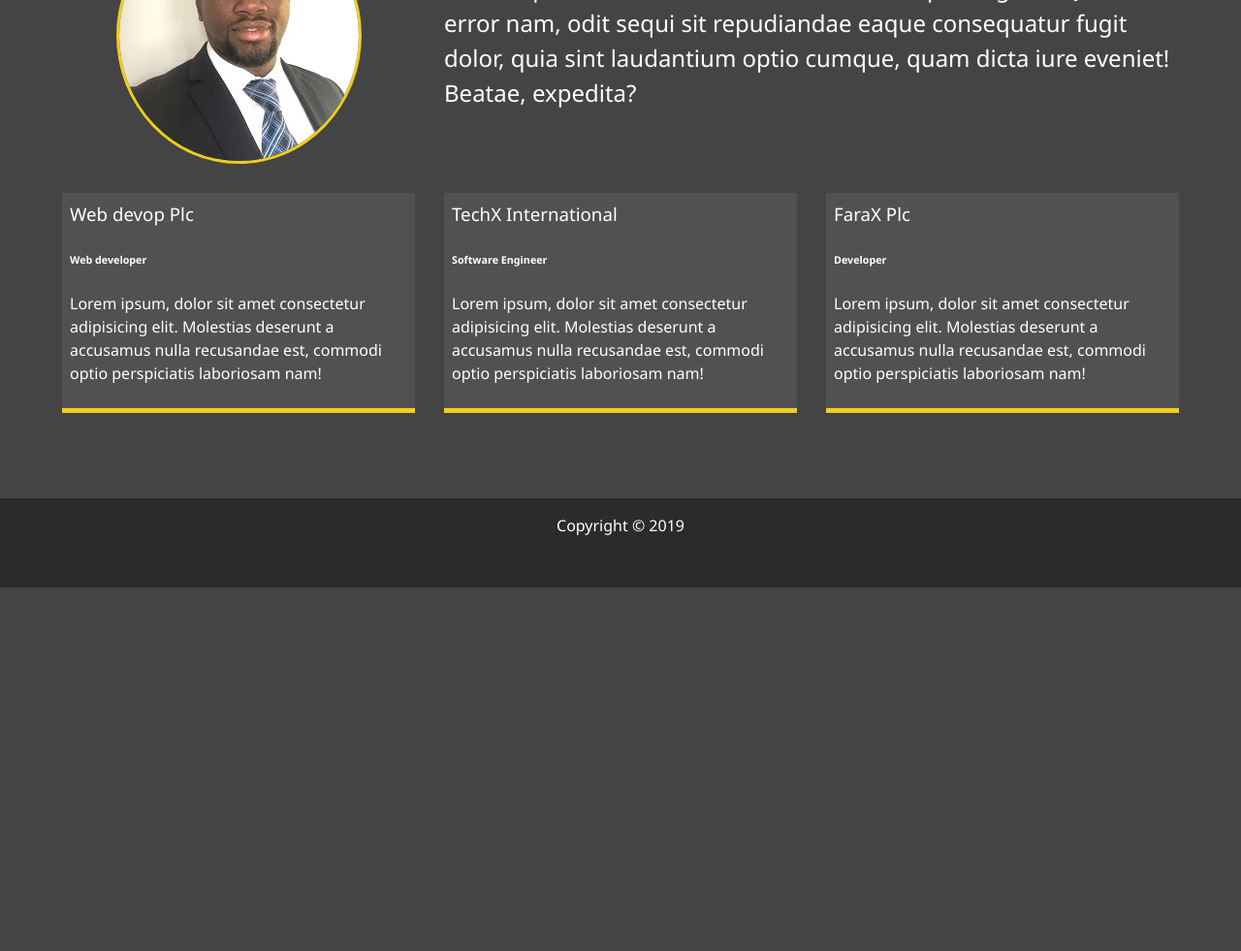
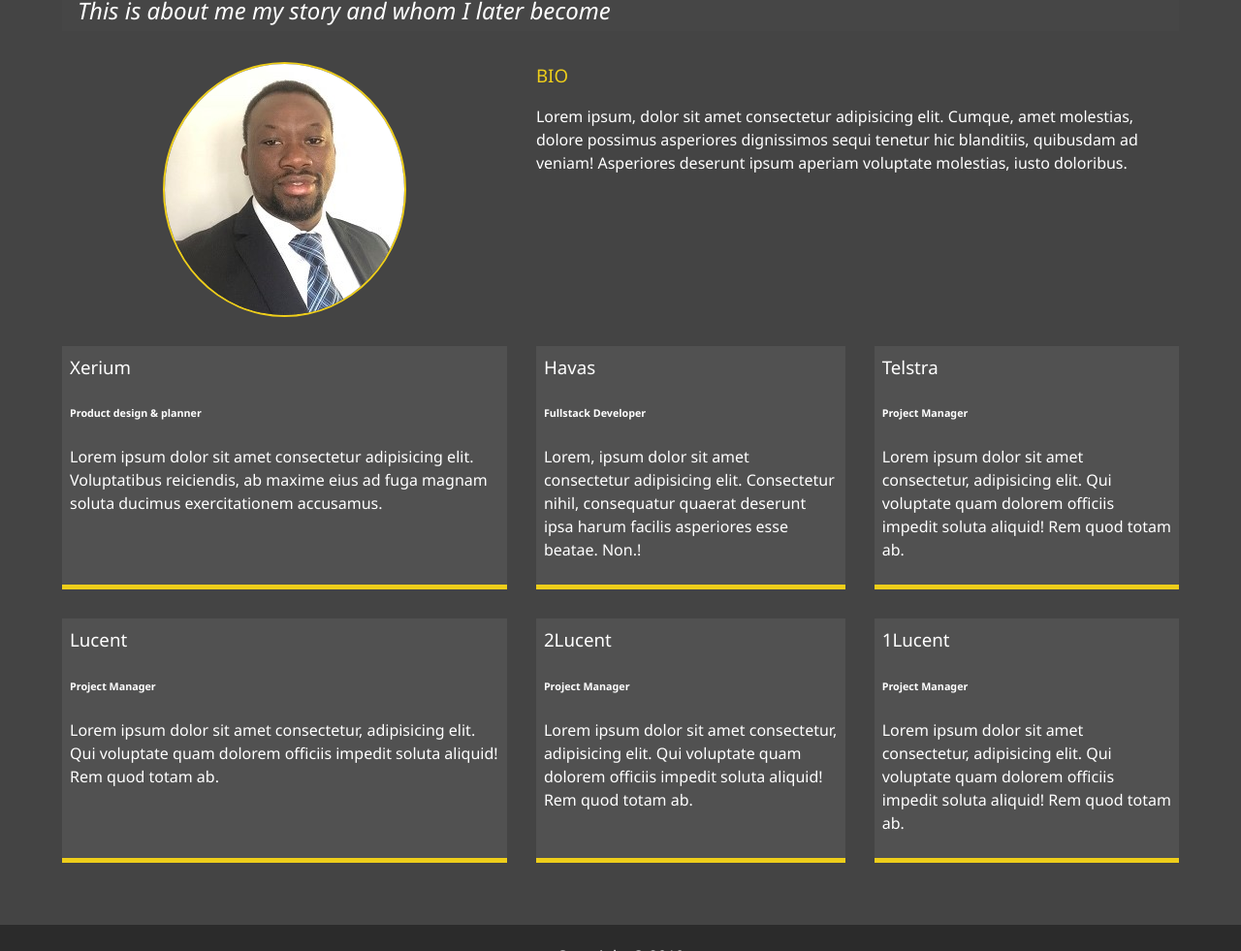
Before and after one commit to Owenorons/portfolio, a website: page dist/about.html in a window 1280 px wide. Shown: the part 354-1335 px from the top of the page at 97% size. Before the commit the page ends 960 px from the top, so only its background shows below. Drawn offline with Linux system fonts and the light colour scheme.

Commit message:
modify about page added more flex grid

```diff
--- a/scss/_mobile.scss
+++ b/scss/_mobile.scss
@@ -52,7 +52,10 @@ ul.menu-nav, div.menu-branding{
     'bio'
     'job1'
     'job2'
-    'job3';
+    'job3'
+    'job4'
+    'job5'
+    'job6';
 
     grid-template-columns: 1fr;
 }
--- a/scss/main.scss
+++ b/scss/main.scss
@@ -31,6 +31,8 @@ h1,h2, h3{
     &.sm-heading{
         margin-bottom: 2rem;
         padding:0.2rem 1rem;
+        font-weight: 300;
+        font-style: italic;
         background: rgba(lighten($primary-color, $amount: 2), 0.5);
     }
 }
@@ -52,8 +54,8 @@ header{
 
 main{
     padding: 4rem;
-    //height: 100%;
-    height: calc(100vh - 60px);
+    // height: 100%;
+    min-height: calc(100vh - 60px);
 
 
     &#home{
@@ -81,26 +83,33 @@ main{
 }
 
 .about-info{
+
     display: grid;
     grid-gap: 30px;
-    grid-template-areas: 'bioimage bio bio'
-                          'job1 job2 job3';
-    grid-template-columns: repeat(3, 1fr);
+    grid-template-areas:
+    'bioimage bio bio'
+    'job1 job2 job3'
+    'job4 job5 job6';
+    grid-template-areas: repeat(3, 1fr);
 
-    .bio{
-        grid-area: bio;
-        font-size: 1.5rem;
 }
+
+//now lets set each class under about-info to there gid-area position
 
 .bio-image{
     grid-area: bioimage;
     margin: auto;
     border-radius: 50%;
-        border: $secondary-color 3px solid;
+    border: solid 2px $secondary-color;
+}
+
+.bio{
+    grid-area: bio;
 }
 
 .job-1{
-        grid-area: job1;
+    grid-area:job1;
+
 }
 
 .job-2{
@@ -109,26 +118,44 @@ main{
 
 .job-3{
     grid-area: job3;
+
 }
+.job-4{
+    grid-area: job4;
 
-    .job{
-        background: lighten($primary-color,  5);
-        padding: 0.5rem;
-        border-bottom: $secondary-color solid 5px;
 }
+.job-5{
+    grid-area: job5;
+
+}
+.job-6{
+    grid-area: job6;
 
 }
 
+//lighten the background of he grids
+.job{
+    background: lighten($primary-color, 5);
+    padding: 0.5rem;
+    border-bottom: solid 5px $secondary-color;
+
+
+}
+
+.job:hover{
+    transform: scale(1.1);
+}
 
 #main-footer{
+
     text-align: center;
     padding: 1rem;
     background: darken($primary-color, 10);
     color: setText-color($primary-color);
     height: 60px;
+   padding-top: 20px;
 }
 
 
 
-
 @import 'mobile';
```
Also changed, not shown: dist/about.html, dist/css/main.css. Lines whose indentation alone changed are shown as unchanged.
